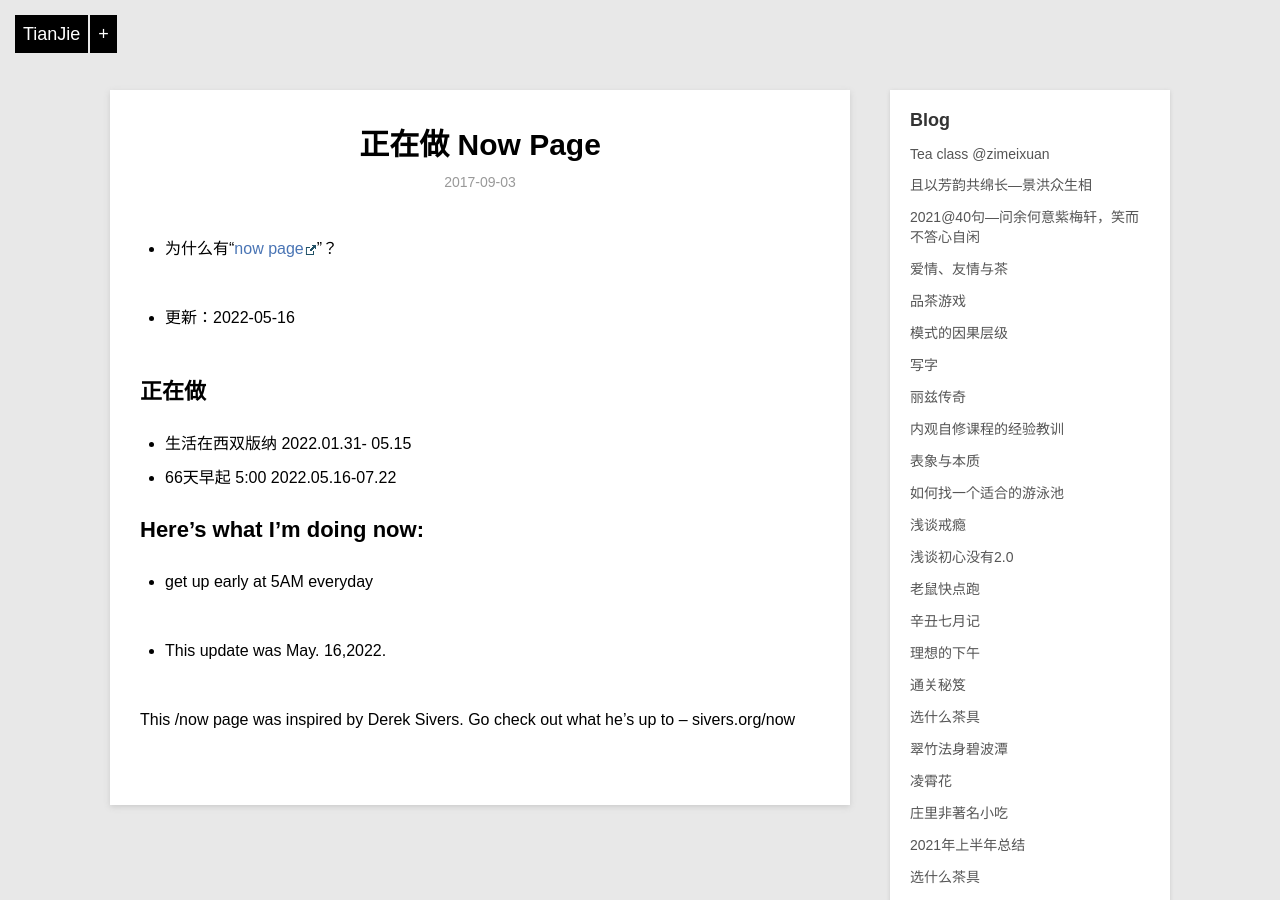
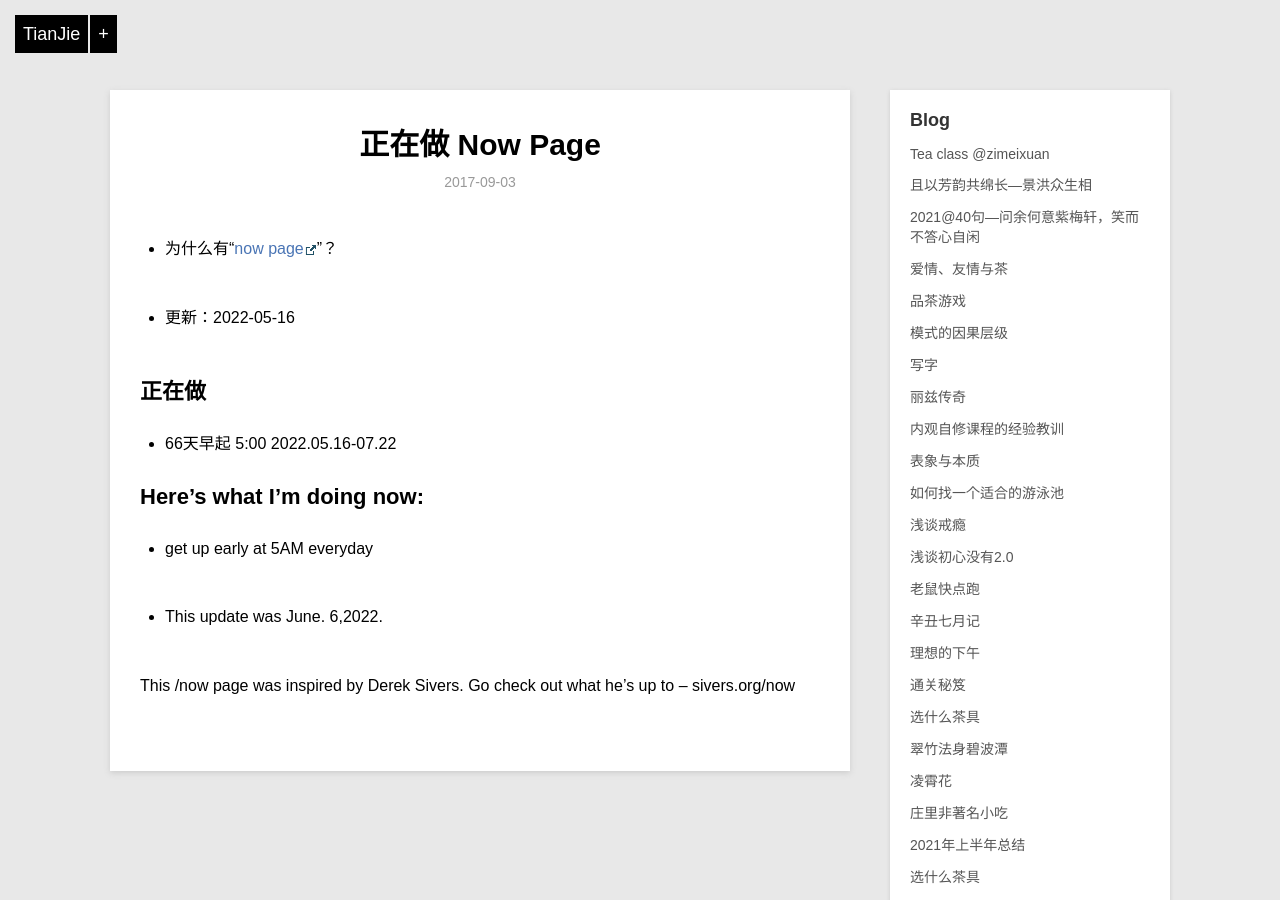
Before and after one commit to violettianjie/violettianjie.github.io, a Jekyll site: the page built from _posts/blog/2017-09-03-now.md, in a window 1280 px wide and 900 px high. Built offline with Jekyll 4.4.1, drawn with Linux system fonts in a browser that asks for light colours; comment, search, counter and statistics services are not loaded.

Commit message:
Update 2017-09-03-now.md

```diff
--- a/_posts/blog/2017-09-03-now.md
+++ b/_posts/blog/2017-09-03-now.md
@@ -15,7 +15,7 @@ category: blog
 ## 正在做
 
 
-- 生活在西双版纳 2022.01.31- 05.15
+
 - 66天早起 5:00 2022.05.16-07.22
 
 
@@ -27,7 +27,8 @@ category: blog
 
 
 
-- This update was May. 16,2022.
+
+- This update was June. 6,2022.
 
 This /now page was inspired by Derek Sivers. Go check out what he’s up to – sivers.org/now
 
```
